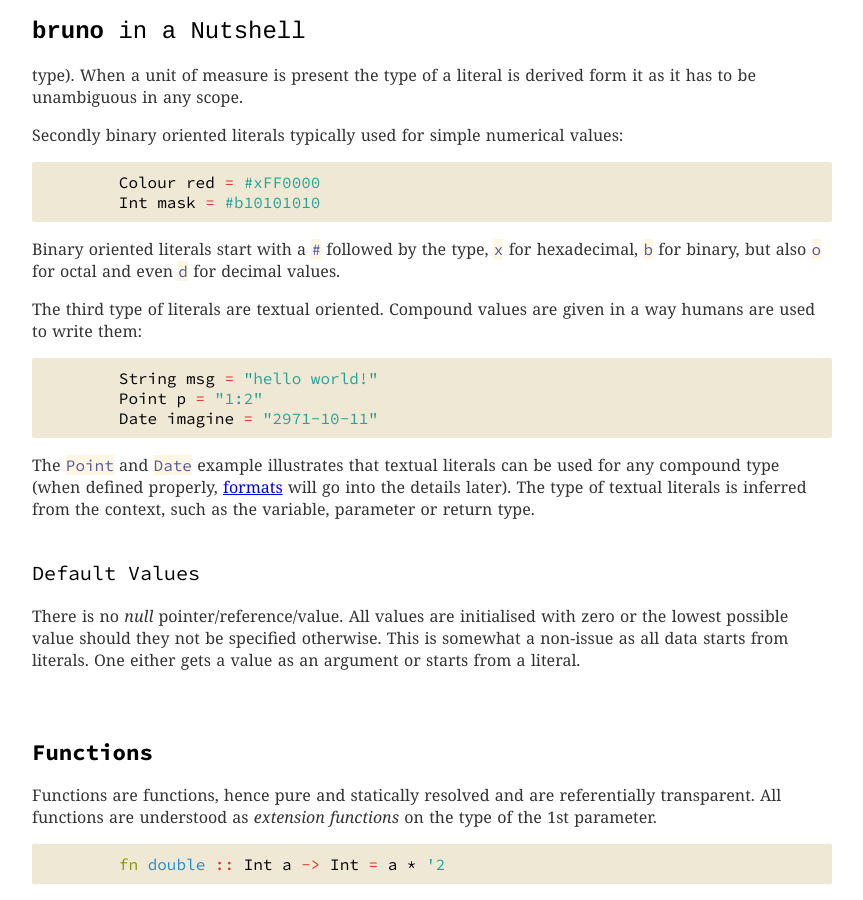
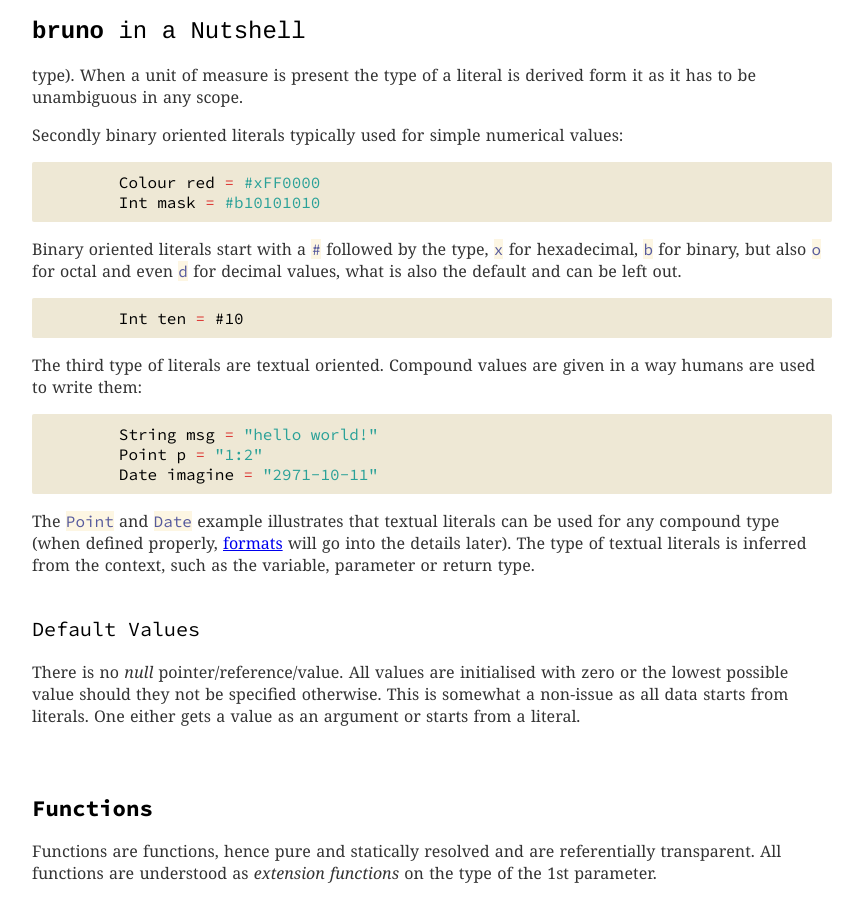
Before and after one commit to bruno-lang/bruno-lang.github.io, a Jekyll site: the page built from learn/index.md, in a window 1280 px wide and 900 px high, scrolled down 2678 px. Shown: the whole window, without its empty margins (208-1071 px from the left). Built offline with Jekyll 4.4.1, drawn with Linux system fonts in a browser that asks for light colours; nearby versions of some CDN libraries.

Commit message:
binary defaults to decimal

```diff
--- a/learn/index.md
+++ b/learn/index.md
@@ -133,7 +133,10 @@ Secondly binary oriented literals typically used for simple numerical values:
 		Int mask = #b10101010
 
 Binary oriented literals start with a `#` followed by the type, `x` for hexadecimal,
-`b` for binary, but also `o` for octal and even `d` for decimal values.
+`b` for binary, but also `o` for octal and even `d` for decimal values, what is also
+the default and can be left out.
+
+		Int ten = #10
 
 The third type of literals are textual oriented. Compound values are given in a
 way humans are used to write them:
```
